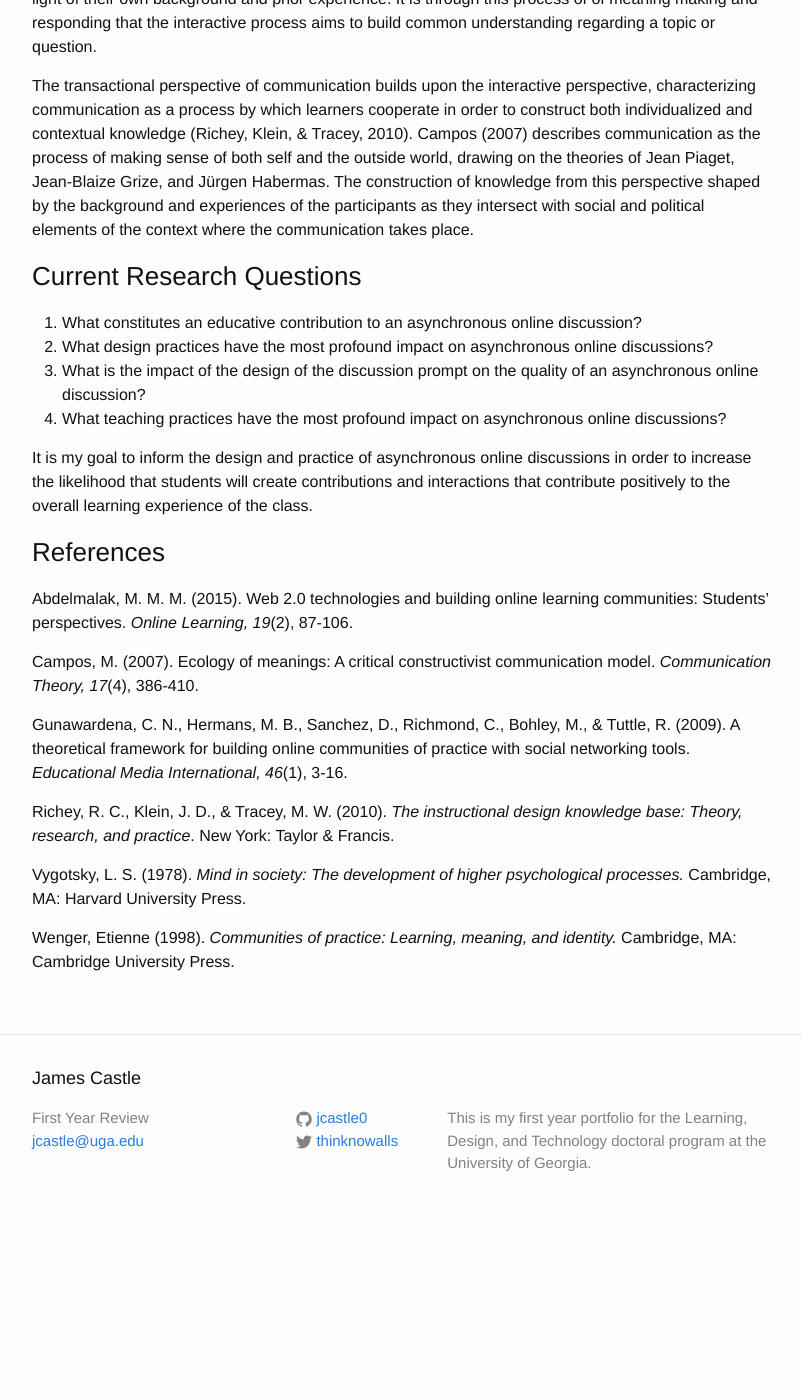
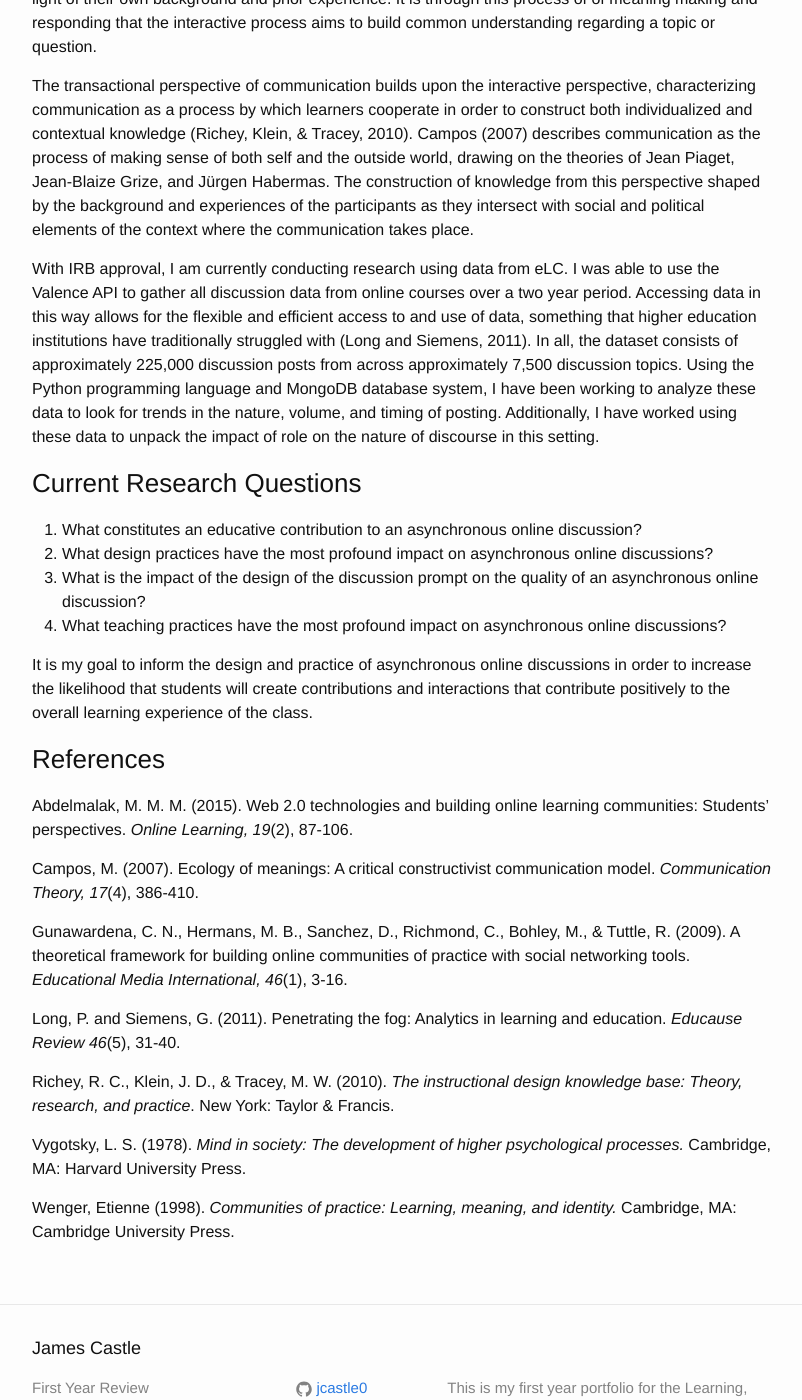
Before and after one commit to jcastle0/ldtportfolio, a Jekyll site: the page built from research.md, in a window 1280 px wide and 1400 px high, scrolled down 799 px. Shown: the whole window, without its empty margins (238-1040 px from the left). Built offline with Jekyll 4.4.1, drawn with Linux system fonts in a browser that asks for light colours; before the commit the page ends 2034 px from its top, so only the background shows below that.

Commit message:
Update research.md

```diff
--- a/research.md
+++ b/research.md
@@ -11,6 +11,8 @@ The broad classification of learner to learner interaction has been part of the
 I am also considering how communication theory can inform my research. In thinking about the student to students interactions that happen during an asynchronous discussion, it is useful to consider what is meant as an “interaction.” The interactive model of communication assumes a reciprocal relationship rather than the simple sending and recieving of messages (Richey, Klein & Tracey, 2010). Conversely, communication is a means of sharing information, interpreting information that has been shared, and responding to messages. The interpretive portion of this process involves individuals making meaning in light of their own background and prior experience. It is through this process of of meaning making and responding that the interactive process aims to build common understanding regarding a topic or question.
 
 The transactional perspective of communication builds upon the interactive perspective, characterizing communication as a process by which learners cooperate in order to construct both individualized and contextual knowledge (Richey, Klein, & Tracey, 2010). Campos (2007) describes communication as the process of making sense of both self and the outside world, drawing on the theories of Jean Piaget, Jean-Blaize Grize, and Jürgen Habermas. The construction of knowledge from this perspective shaped by the background and experiences of the participants as they intersect with social and political elements of the context where the communication takes place.
+
+With IRB approval, I am currently conducting research using data from eLC. I was able to use the Valence API to gather all discussion data from online courses over a two year period. Accessing data in this way allows for the flexible and efficient access to and use of data, something that higher education institutions have traditionally struggled with (Long and Siemens, 2011). In all, the dataset consists of approximately 225,000 discussion posts from across approximately 7,500 discussion topics. Using the Python programming language and MongoDB database system, I have been working to analyze these data to look for trends in the nature, volume, and timing of posting. Additionally, I have worked using these data to unpack the impact of role on the nature of discourse in this setting.
 
 ### Current Research Questions
 
@@ -29,6 +31,8 @@ Campos, M. (2007). Ecology of meanings: A critical constructivist communication
 
 Gunawardena, C. N., Hermans, M. B., Sanchez, D., Richmond, C., Bohley, M., & Tuttle, R. (2009). A theoretical framework for building online communities of practice with social networking tools. *Educational Media International, 46*(1), 3-16.
 
+Long, P. and Siemens, G. (2011). Penetrating the fog: Analytics in learning and education. *Educause Review 46*(5), 31-40.
+
 Richey, R. C., Klein, J. D., & Tracey, M. W. (2010). *The instructional design knowledge base: Theory, research, and practice*. New York: Taylor & Francis.
 
 Vygotsky, L. S. (1978). *Mind in society: The development of higher psychological processes.* Cambridge, MA: Harvard University Press.
```
